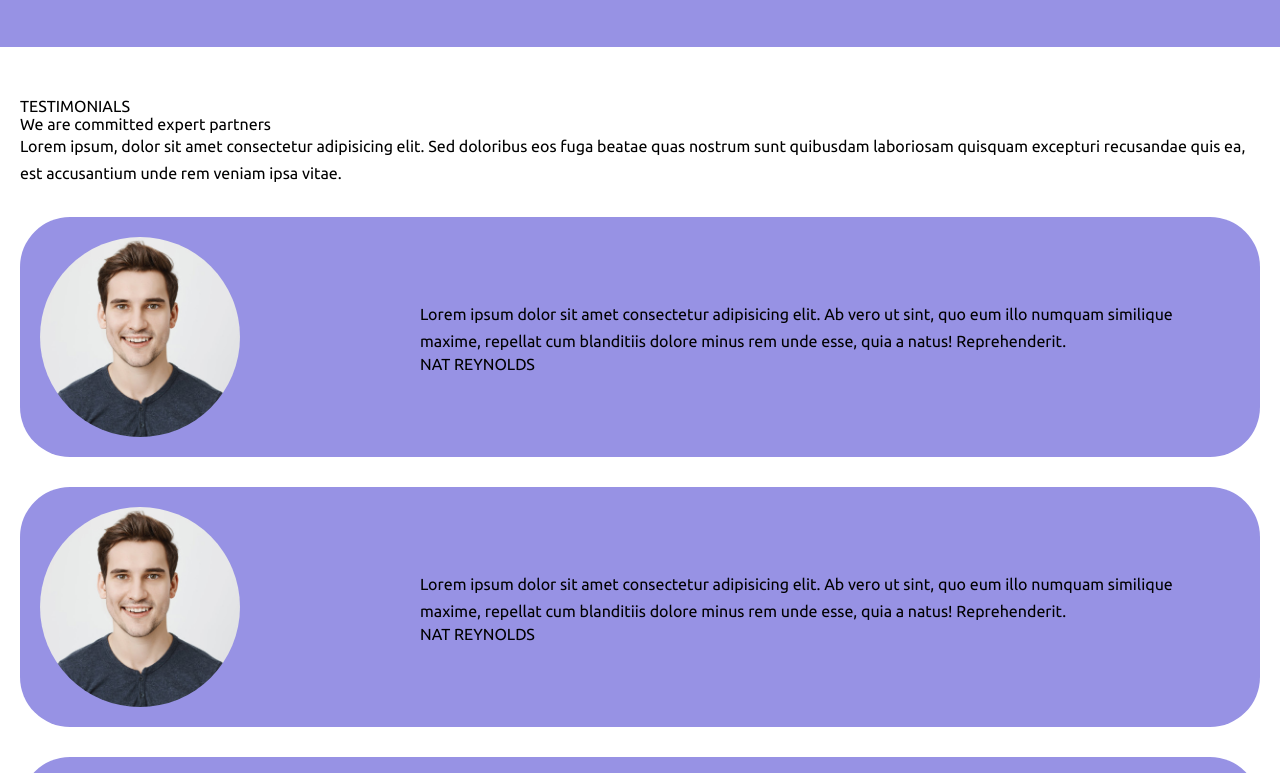
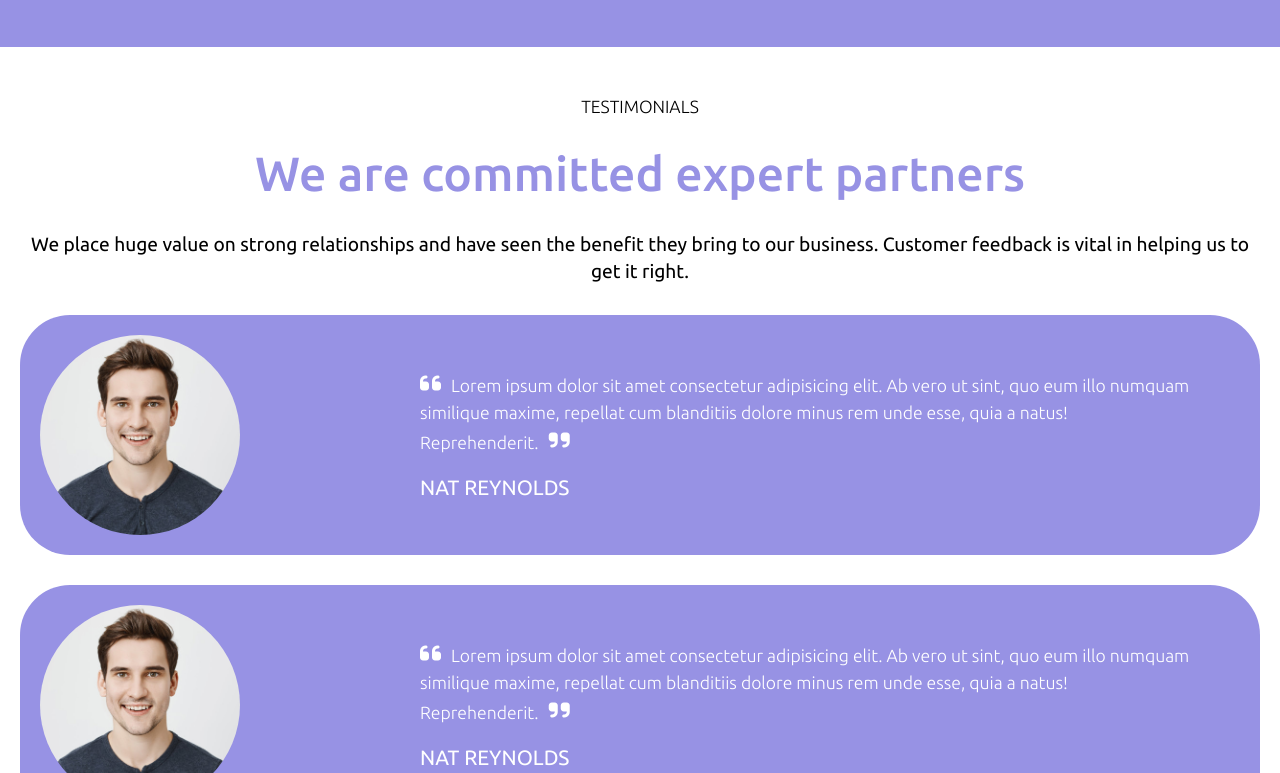
Before and after one commit to LeonardoMartignoni/htmlcss-responsive-layout, a plain HTML site: page index.html in a window 1280 px wide. Shown: the part 1729-2502 px from the top of the page. Drawn offline with Linux system fonts and the light colour scheme.

Commit message:
done testimonials section

```diff
--- a/css/style.css
+++ b/css/style.css
@@ -17,6 +17,12 @@ body {
     padding: 5px 10px;
 }
 
+h2 {
+    margin: 30px 0;
+    font-weight: 500;
+    font-size: 3rem;
+}
+
 h3 {
     font-size: 1.5rem;
     font-weight: 700;
@@ -25,6 +31,11 @@ h3 {
 
 p {
     line-height: 1.7rem;
+}
+
+.little-title {
+    font-weight: 300;
+    font-size: 1.1rem;
 }
 
 /* Header */
@@ -193,6 +204,18 @@ section {
 
 /* Testimonial Section */
 
+.testimonials-header {
+    text-align: center;
+}
+
+.testimonials-header h2 {
+    color: var(--primary-color);
+}
+
+.testimonials-header p {
+    font-size: 1.2rem;
+}
+
 .testimonials {
     margin: 30px 0;
     background-color: var(--primary-color);
@@ -221,6 +244,33 @@ section {
     display: flex;
     flex-direction: column;
     justify-content: center;
+    color: white;
+}
+
+.testimonial-quote p {
+    font-size: 1.1rem;
+    font-weight: 300;
+    margin-bottom: 20px;
+}
+
+.testimonial-quote p::before {
+    content: '\f10d';
+    font-size: 1.5rem;
+    font-weight: 900;
+    font-family: "Font Awesome 6 Free";
+    margin-right: 10px;
+}
+
+.testimonial-quote p::after {
+    content: '\f10e';
+    font-size: 1.5rem;
+    font-weight: 900;
+    font-family: "Font Awesome 6 Free";
+    margin-left: 10px;
+}
+
+.testimonial-quote .testimonial-author {
+    font-size: 1.3rem;
 }
 
 /* Benefits Section */
--- a/index.html
+++ b/index.html
@@ -126,9 +126,8 @@
 				<div class="testimonials-header">
 					<span class="little-title">TESTIMONIALS</span>
 					<h2>We are committed expert partners</h2>
-					<p>Lorem ipsum, dolor sit amet consectetur adipisicing elit. Sed doloribus eos fuga beatae quas
-						nostrum sunt quibusdam laboriosam quisquam excepturi recusandae quis ea, est accusantium unde
-						rem veniam ipsa vitae.</p>
+					<p>We place huge value on strong relationships and have seen the benefit they bring to our business.
+						Customer feedback is vital in helping us to get it right.</p>
 				</div>
 				<div class="testimonials-content">
 
```
